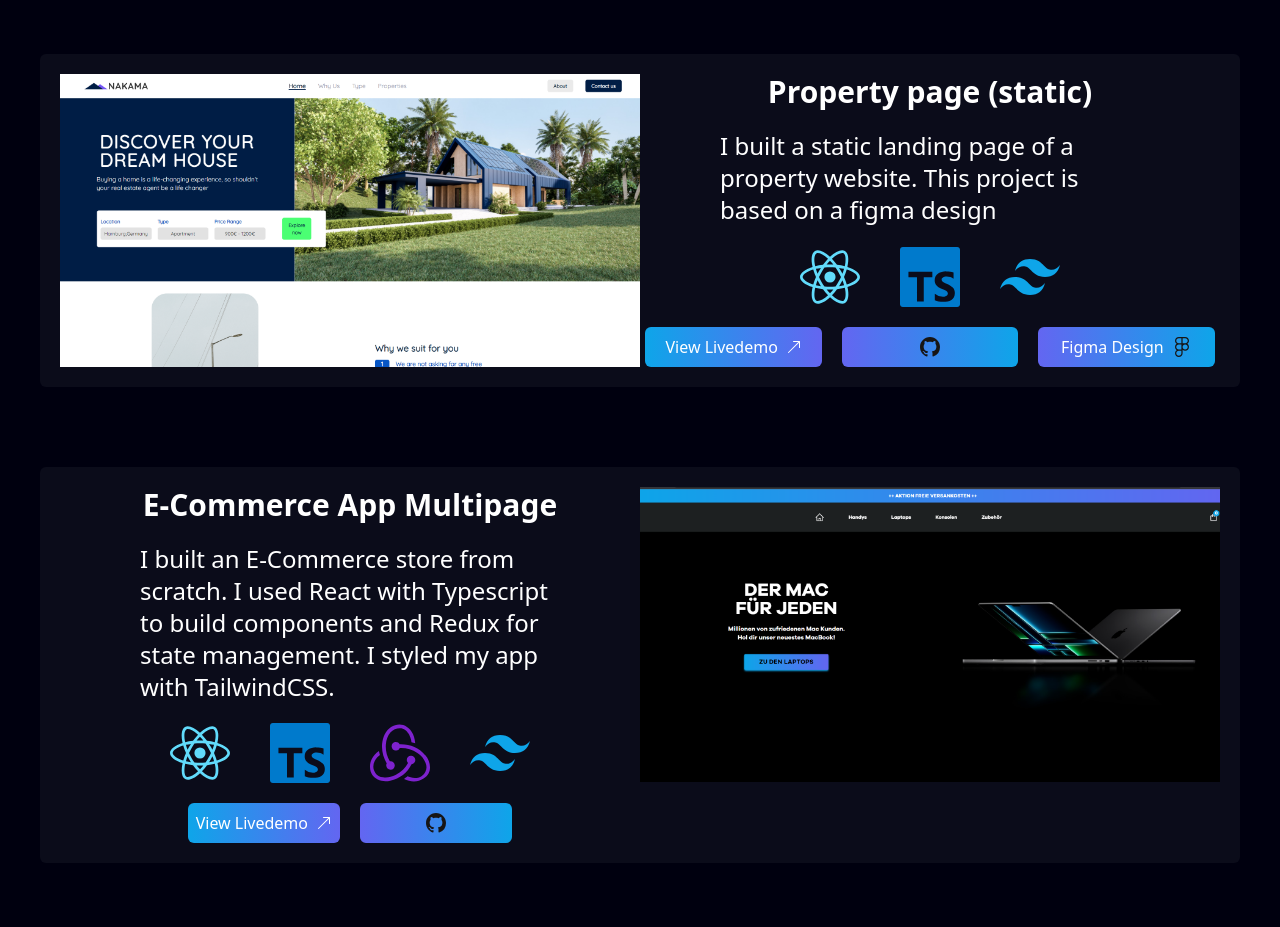
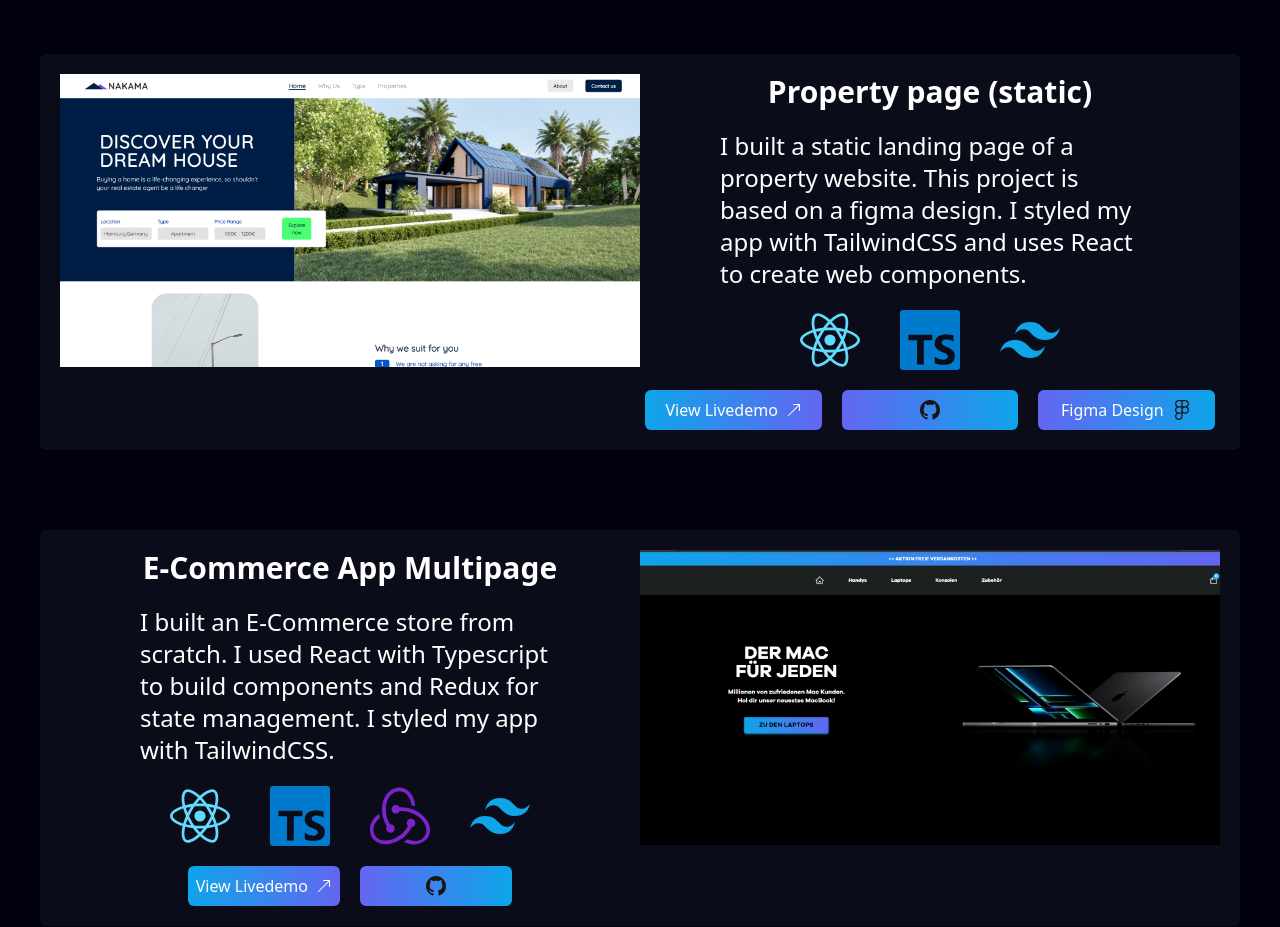
Before and after one commit to danielgen01/Portfolio-Daniel-G, a React (Vite) app: page / in a window 1280 px wide. Shown: the part 1300-2227 px from the top of the page. Built offline with nearby package versions, Linux system fonts and the light colour scheme.

Commit message:
chaange text

```diff
--- a/src/components/project-1.tsx
+++ b/src/components/project-1.tsx
@@ -17,7 +17,8 @@ export function Project1() {
           Property page (static)
         </h1>
         <h2 className="lg:text-2xl text-lg lg:mx-20">
-          I built a static landing page of a property website. This project is based on a figma design
+          I built a static landing page of a property website. This project is based on a figma design. I styled my app with TailwindCSS
+          and uses React to create web components.
         </h2>
         <div className="used-technologies-list flex flex-row gap-10 text-4xl lg:text-6xl">
           <SiReact className="text-[#61DBFB]" />
```
